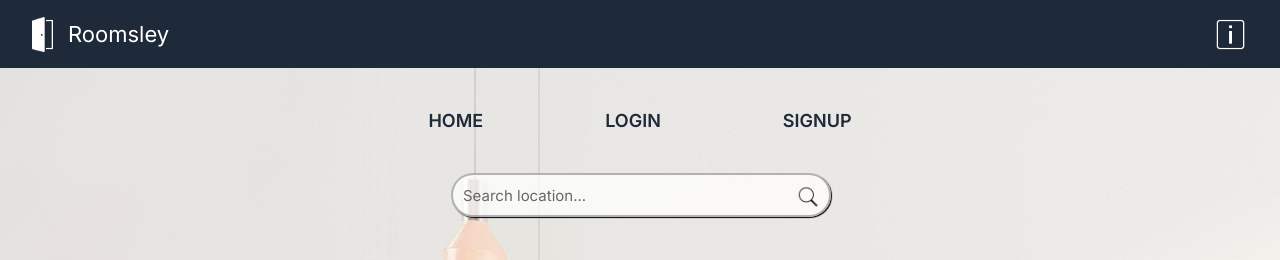
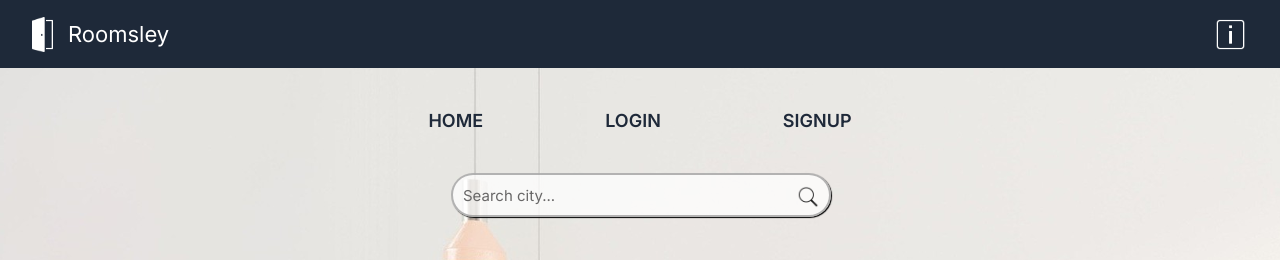
Before and after one commit to rohitkumar893/roomsley, a React (Vite) app: page / in a window 1280 px wide. Shown: the top 260 px of the page. Built offline with nearby package versions, Linux system fonts and the light colour scheme.

Commit message:
modified search bar

```diff
--- a/src/App.jsx
+++ b/src/App.jsx
@@ -69,7 +69,7 @@ function App() {
 
           <div className='w-full flex justify-center'>
             <div className="searchh w-full flex justify-center items-center">
-                <input placeholder="Search location..." class="search__input" type="text" />
+                <input placeholder="Search city..." class="search__input" type="text" />
                 <Link to="/search" class="search__button">
                   <img src="search.png" className='search__button w-[22px] h-[22px] '></img></Link>
                   </div>
```
